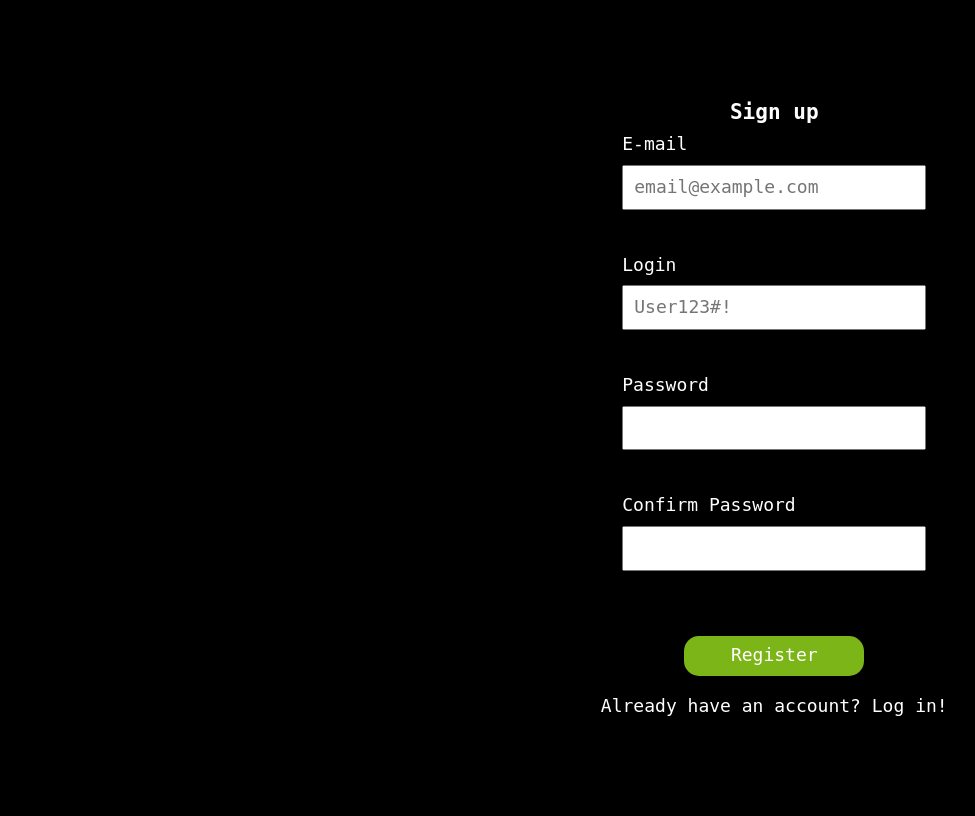
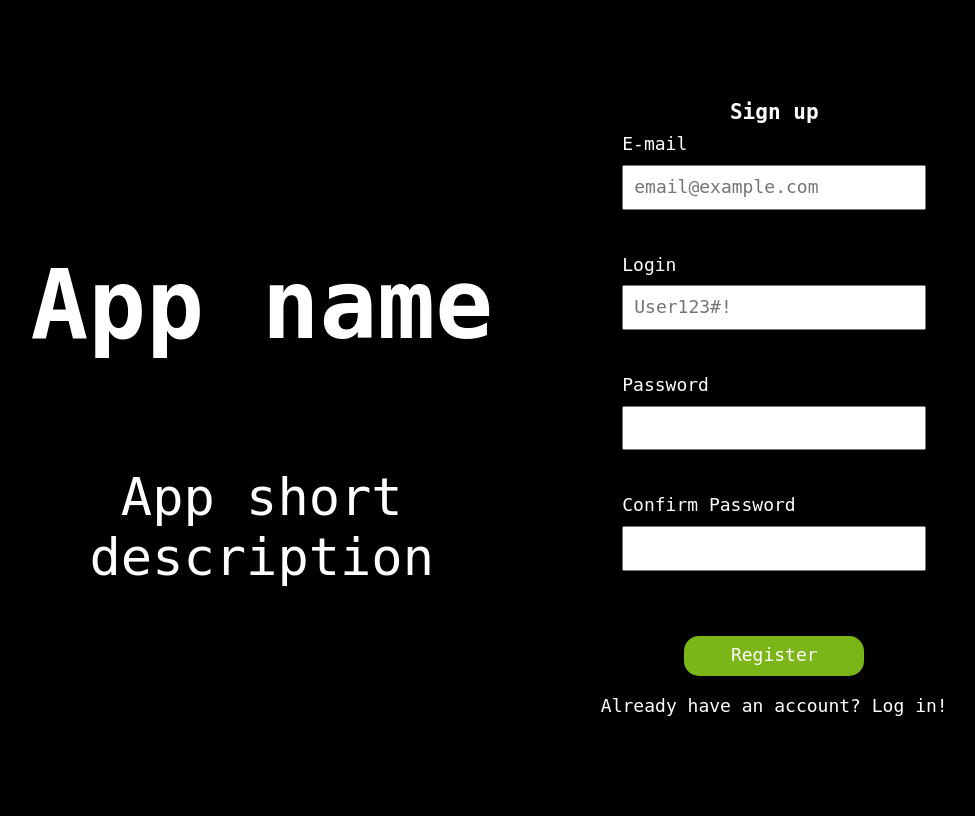
Before and after one commit to BaXTeReQ/photo_album_app, a PHP site: page /Views/signUp.php in a window 1280 px wide. Shown: the whole page, without its empty margins (122-1097 px from the left). Run offline with PHP 8.4, Linux system fonts and the light colour scheme.

Commit message:
Changed color to white for headings before logging

```diff
--- a/Views/passwordReset.php
+++ b/Views/passwordReset.php
@@ -2,8 +2,8 @@
 
 <main class="notLoggedIn">
     <section>
-        <h1 style='color: black;'>App name</h1>
-        <h2 style='color: black;'>App short description</h2>
+        <h1>App name</h1>
+        <h2>App short description</h2>
     </section>
     <section>
 
--- a/Views/signIn.php
+++ b/Views/signIn.php
@@ -2,8 +2,8 @@
 
 <main class="notLoggedIn">
     <section>
-        <h1 style='color: black;'>App name</h1>
-        <h2 style='color: black;'>App short description</h2>
+        <h1>App name</h1>
+        <h2>App short description</h2>
     </section>
     <section>
         <h3>Sign in</h3>
--- a/Views/signUp.php
+++ b/Views/signUp.php
@@ -2,8 +2,8 @@
 
 <main class="notLoggedIn">
     <section>
-        <h1 style='color: black;'>App name</h1>
-        <h2 style='color: black;'>App short description</h2>
+        <h1>App name</h1>
+        <h2>App short description</h2>
     </section>
     <section>
         <h3>Sign up</h3>
--- a/src/style/_style.css
+++ b/src/style/_style.css
@@ -110,6 +110,7 @@ main section {
     position: relative;
     width: 100vw;
     overflow-x: hidden;
+    color: white;
 }
 
 .notLoggedIn img {
```
